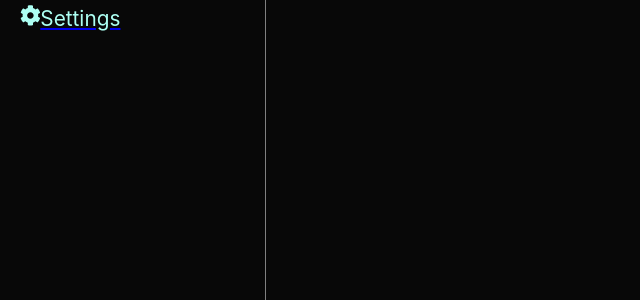
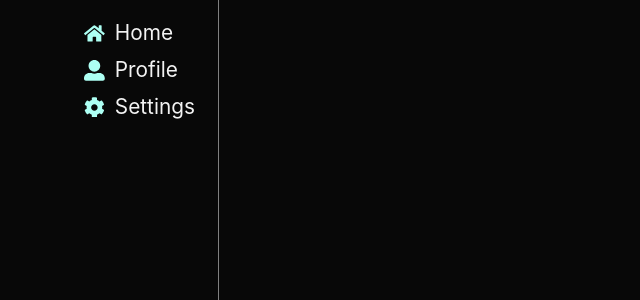
Before and after one commit to social-media-app-project/social-media-app, a React (Create React App) app in the folder frontend/: page /home in a window 1280 px wide. Shown: the top 300 px of the page, without its empty margins (0-640 px from the left). Built offline with nearby package versions, Linux system fonts and the light colour scheme.

Commit message:
cleaned up nav bar

```diff
--- a/frontend/generate-templates/TemplateName.js
+++ b/frontend/generate-templates/TemplateName.js
@@ -1,8 +1,10 @@
 import React from 'react';
 import styles from './TemplateName.module.css';
 
-const TemplateName = () => (
+const TemplateName = () => {
+    return (
     <div></div>
-);
+    )
+};
 
 export default TemplateName;
--- a/frontend/src/components/MainPage/MainPage.module.css
+++ b/frontend/src/components/MainPage/MainPage.module.css
@@ -6,8 +6,8 @@
 }
 
 .controls-container {
-    flex: 1;
-    max-width: 250px;
+    padding: 15px;
+    max-width: 200px;
     display: flex;
     flex-direction: column;
     border-right: 1px solid grey;
--- a/frontend/src/components/NavBar/NavBar.js
+++ b/frontend/src/components/NavBar/NavBar.js
@@ -1,11 +1,23 @@
 import React from 'react';
 import styles from './NavBar.module.css';
 import NavBarButton from './NavBarButton/NavBarButton';
+import { FaCog, FaHome, FaUserAlt } from 'react-icons/fa';
 
-const NavBar = () => (
+const NavBar = () => {
+  const buttons = [
+    { to: "/home", label: "Home", icon: <FaHome/> },
+    { to: "/home", label: "Profile", icon: <FaUserAlt/> }, // TODO: change route
+    { to: "/home", label: "Settings", icon: <FaCog/> } // TODO: change route
+  ];
+
+  return (
   <div className={styles["nav-bar"]}>
-    <NavBarButton/>
+    { buttons.map(buttonInfo =>
+      (<NavBarButton to={buttonInfo.to} label={buttonInfo.label}>{buttonInfo.icon}</NavBarButton>)
+      )
+    }
   </div>
-);
+  )
+};
 
 export default NavBar;
--- a/frontend/src/components/NavBar/NavBar.module.css
+++ b/frontend/src/components/NavBar/NavBar.module.css
@@ -1,3 +1,7 @@
 .nav-bar {
     align-self: flex-start;
 }
+
+.nav-bar svg {
+    color: var(--primary-accent);
+}
--- a/frontend/src/components/NavBar/NavBarButton/NavBarButton.js
+++ b/frontend/src/components/NavBar/NavBarButton/NavBarButton.js
@@ -1,16 +1,18 @@
 import React from 'react';
 import styles from './NavBarButton.module.css';
 import { NavLink } from 'react-router-dom';
-import { FaCog } from 'react-icons/fa';
 
 // Temporary settings stub
-const NavBarButton = () => (
-  <NavLink to="/home">
-    <div className={styles['nav-bar-button']}>
-      <FaCog className={styles['icon']}/>
-      <span>Settings</span>
-    </div>
-  </NavLink>
-);
+const NavBarButton = props => {
+  return (
+    <NavLink
+      to={props.to}
+      className={styles['nav-bar-button']}
+      activeClassName={styles['nav-bar-button-active']}>
+        {props.children}
+        <span className={styles['nav-button-label']}>{props.label}</span>
+    </NavLink>
+  );
+};
 
 export default NavBarButton;
--- a/frontend/src/components/NavBar/NavBarButton/NavBarButton.module.css
+++ b/frontend/src/components/NavBar/NavBarButton/NavBarButton.module.css
@@ -1,5 +1,22 @@
 .nav-bar-button {
-    color: var(--primary-accent);
+    color: var(--text-color);
     font-size: 1.3rem;
-    padding: 5px;
+    padding: 8px;
+    display: flex;
+    border-radius: 15px;
+    align-items: center;
+    max-width: fit-content;
+    text-decoration: none;
 }
+
+.nav-bar-button:hover {
+    background-color: var(--primary-background);
+}
+
+.nav-bar-button-active { /* TODO: fix broken class */
+    background-color: var(--primary-background);
+}
+
+.nav-button-label {
+    padding-left: 10px;
+}
```
